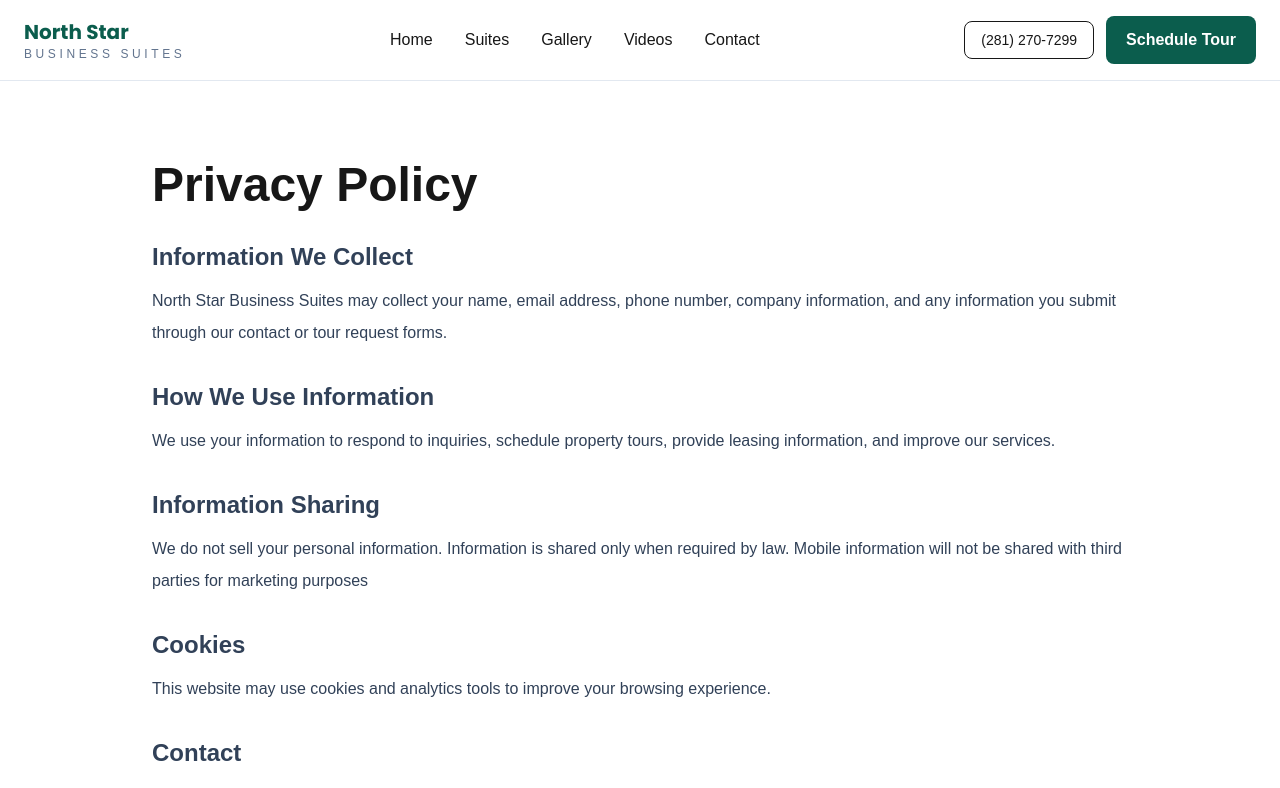
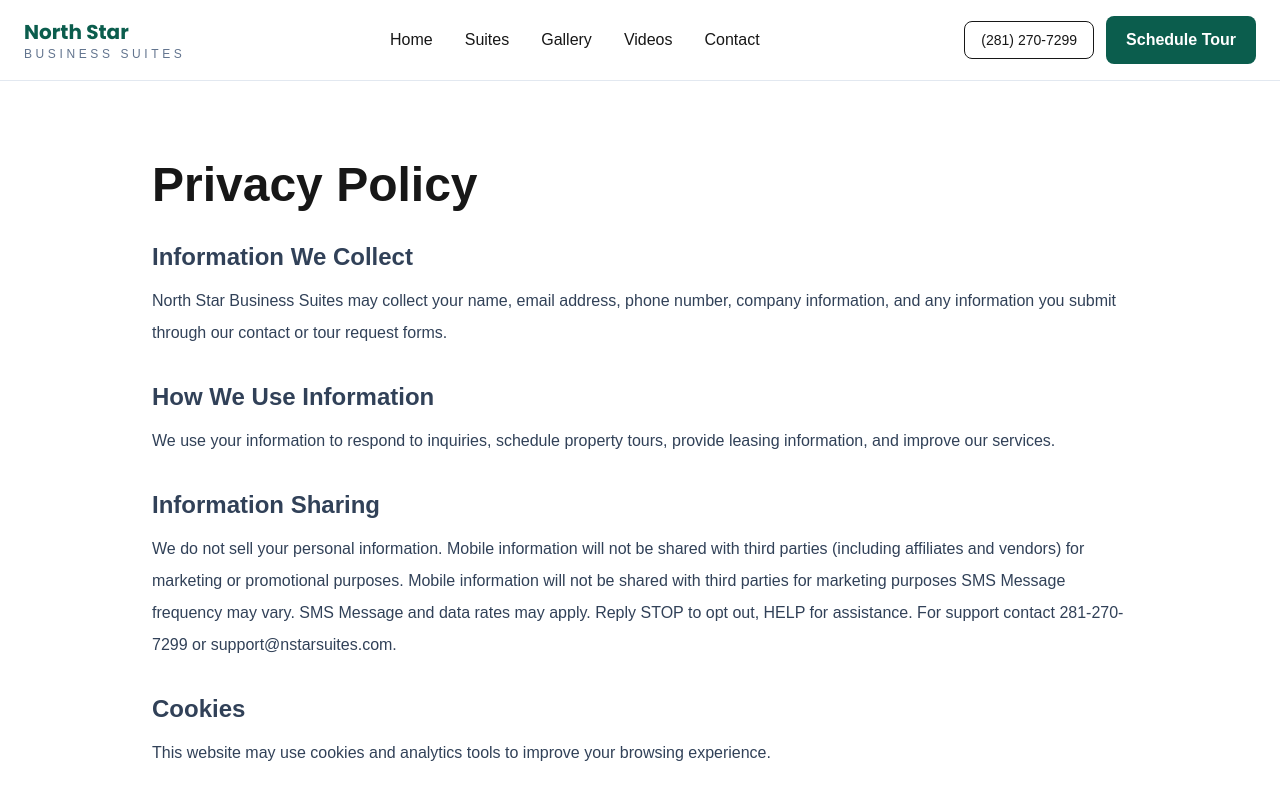
Before and after one commit to kaasif311/nstarsuites-web, a Next.js app: page /privacy-policy in a window 1280 px wide. Shown: the top 788 px of the page. Built offline with nearby package versions, Linux system fonts and the light colour scheme.

Commit message:
Update both privacy and terms-page2

```diff
--- a/app/privacy-policy/page.tsx
+++ b/app/privacy-policy/page.tsx
@@ -24,8 +24,10 @@ export default function PrivacyPolicyPage() {
         <section>
           <h2 className="mb-3 text-2xl font-semibold">Information Sharing</h2>
           <p>
-            We do not sell your personal information. Information is shared only
-            when required by law. Mobile information will not be shared with third parties for marketing purposes
+            We do not sell your personal information. Mobile information will not be shared with third parties (including affiliates and vendors) for marketing or promotional purposes. Mobile information will not be shared
+             with third parties for marketing purposes
+
+             SMS Message frequency may vary. SMS Message and data rates may apply. Reply STOP to opt out, HELP for assistance. For support contact 281-270-7299 or support@nstarsuites.com.
           </p>
         </section>
 
--- a/app/terms/page.tsx
+++ b/app/terms/page.tsx
@@ -67,6 +67,7 @@ export default function TermsPage() {
           </p>
           <p className="text-sm text-slate-500">
             Text JOIN to get alerts from North Star Business Suites. By texting, you agree to receive recurring marketing msgs. Consent is not required to buy. Msg & data rates may apply. Reply STOP to opt out. Reply HELP for help
+            SMS Message frequency may vary. SMS Message and data rates may apply. Reply STOP to opt out, HELP for assistance. For support contact 281-270-7299 or support@nstarsuites.com.
 
           </p>
         </section>
```
